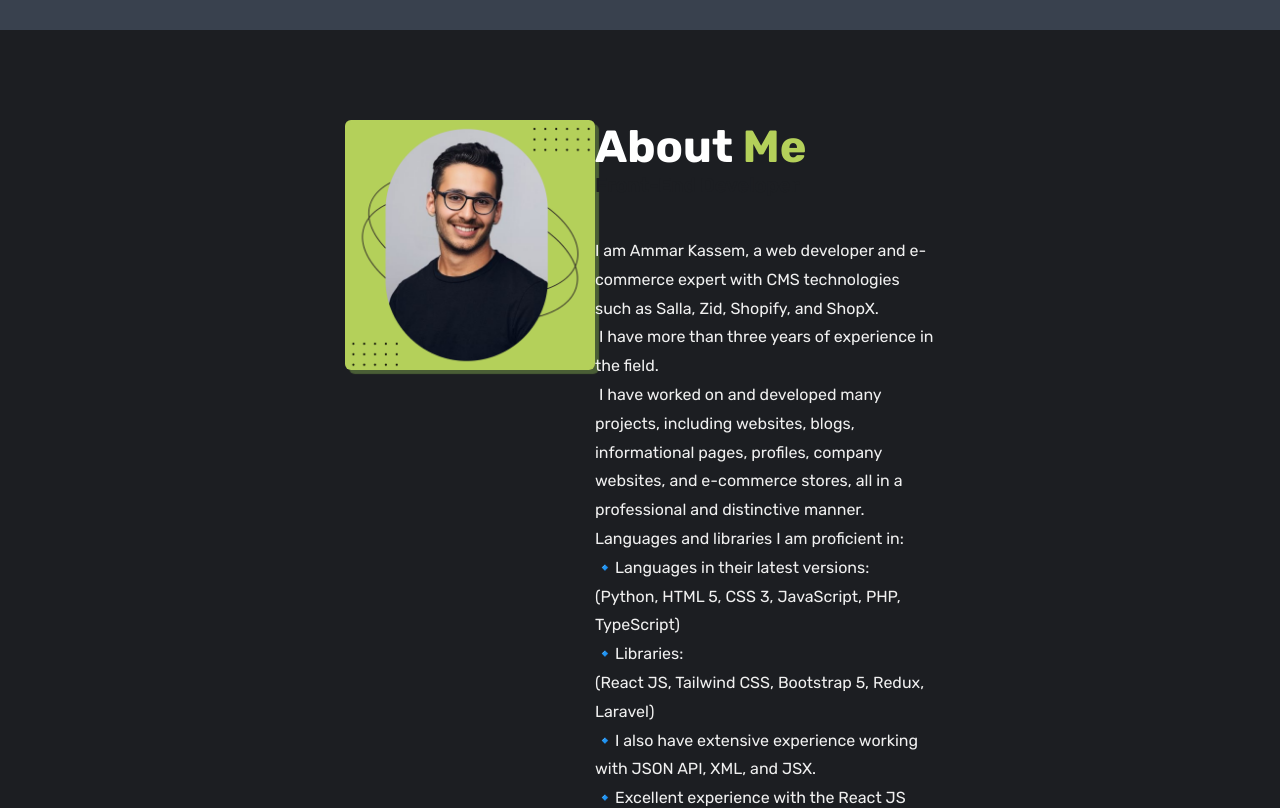
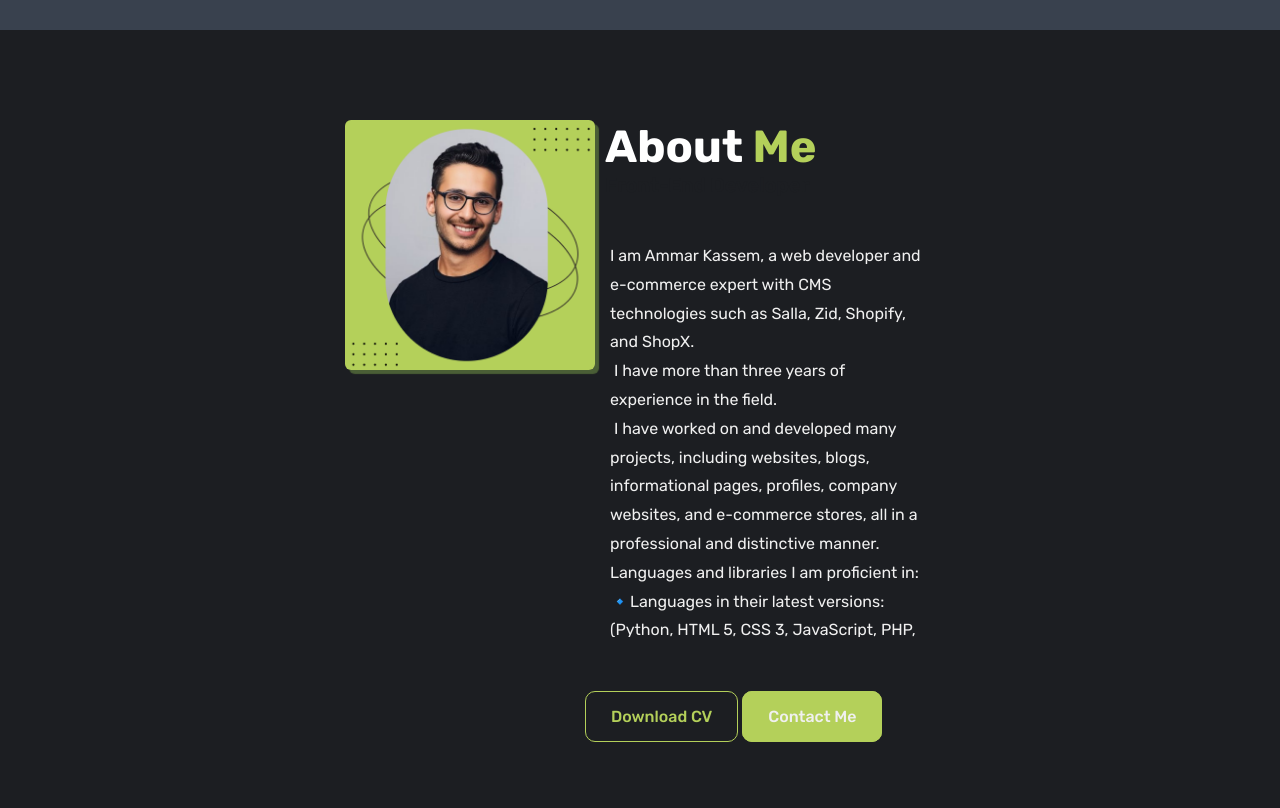
Before and after one commit to Ammarkassem2008/ammar-protfolio, a plain HTML site: page index.html in a window 1280 px wide. Shown: the part 820-1628 px from the top of the page. Drawn offline with nearby package versions, Linux system fonts and the light colour scheme.

Commit message:
update style.css

```diff
--- a/style.css
+++ b/style.css
@@ -227,6 +227,7 @@ header nav .nav-links a.active {
 }
 
 .about .content {
+  margin-left: 10px;
   text-align: left;
 }
 
@@ -247,12 +248,16 @@ header nav .nav-links a.active {
 }
 
 .about .content pre {
-  max-width: 340px;
+  max-width: 330px;
   color: #f0f0f0;
   line-height: 1.8;
   margin-bottom: 70px;
   text-align: left;
 text-wrap: wrap;
+height: 400px;
+overflow-y: auto;
+padding: 5px;
+
 }
 
 /* start Services */
```
